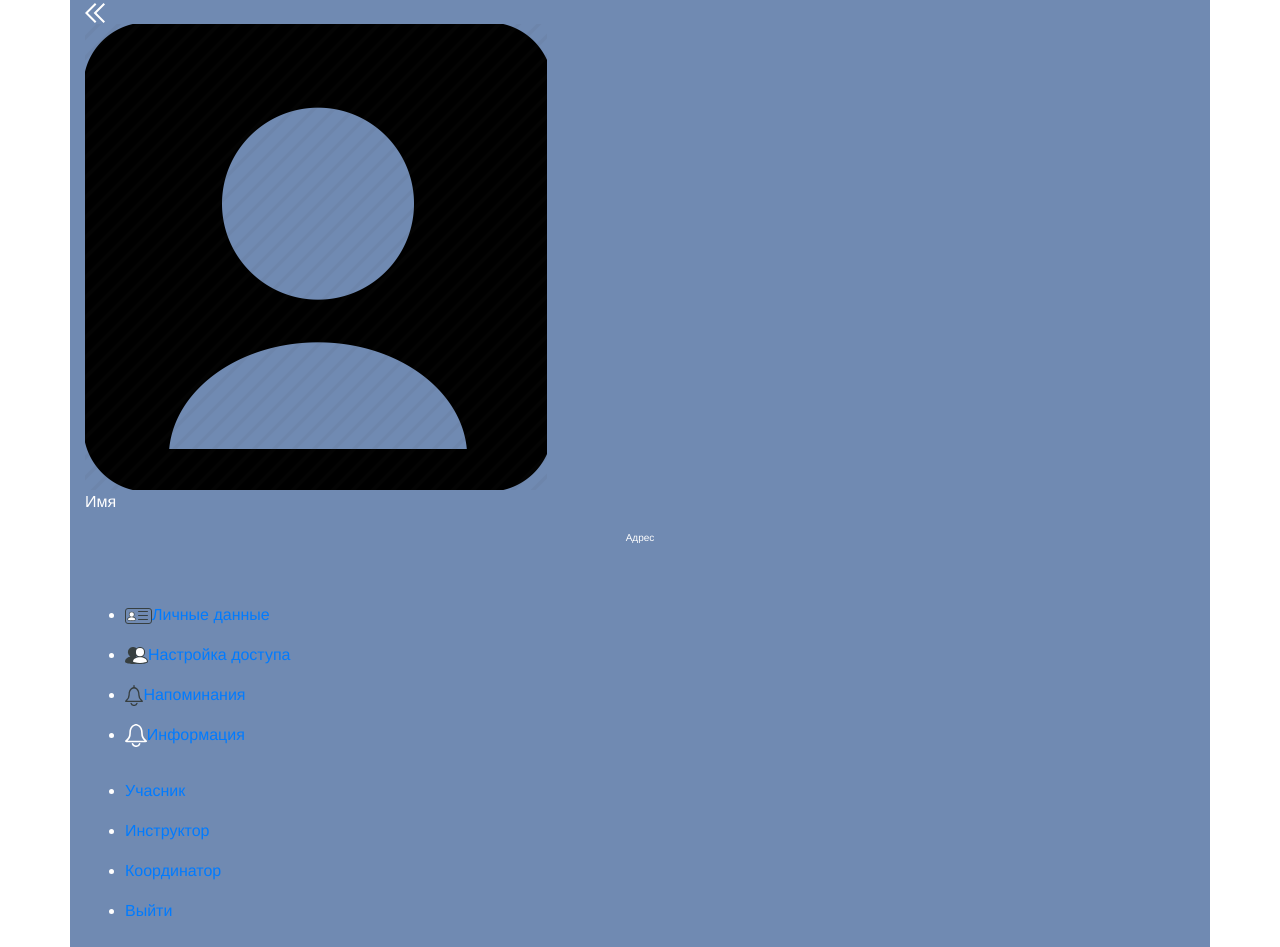
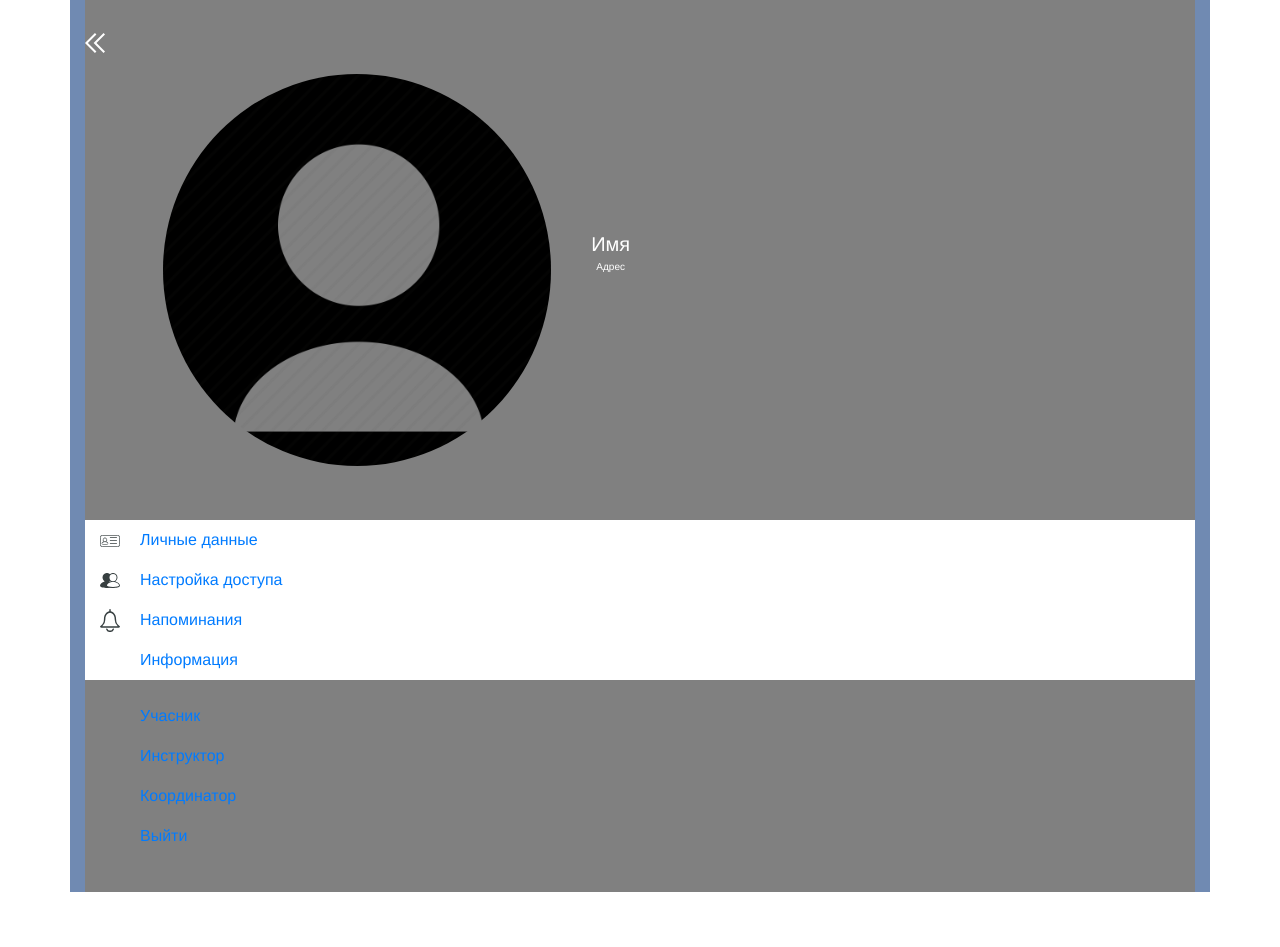
Before and after one commit to sashap3joke/duu, a website: page side-menu.html in a window 1280 px wide. After the commit the page ends 892 px from the top, so only its background shows below. Drawn offline with nearby package versions, Linux system fonts and the light colour scheme; a web font is replaced by a local one.

Commit message:
Update my.css

```diff
--- a/src/my.css
+++ b/src/my.css
@@ -4,24 +4,80 @@ hr {
   color: red;
   height: 2px;
 }
-.person{
+
+.person {
   width: 40%;
 }
+
+.person__main {
+  width: 70%;
+  display: flex;
+  align-items: center;
+}
+
 .person__img {
   margin: 20px 0px 0px 0px;
   border-radius: 50%;
   width: 100%;
   display: block;
 }
+
+.menu__list {
+  padding: 20px 0;
+}
+
+.person__img__main {
+  margin: 20px 40px 0px 10%;
+  border-radius: 50%;
+  width: 50%;
+  display: block;
+}
+
 .name {
-font-size: 20px;
-margin-bottom: 0%;
-text-align: center;
+  font-size: 15px;
+  margin-bottom: 0%;
+  text-align: center;
 }
+
+.name_main {
+  font-size: 20px;
+  margin-bottom: 0%;
+  text-align: center;
+}
+
 .adress {
   font-size: 10px;
   text-align: center;
 }
+
+.expended-menu {
+  background-color: #fff;
+  width: 100%;
+  left: 0;
+  list-style-type: none;
+  padding-left: 5px;
+}
+
+.side-menu-img {
+  width: 50px;
+  padding: 0 20px 0 10px;
+}
+
+.main-menu {
+  min-height: 100vh;
+  width: 100%;
+  height: 100%;
+  background-color: grey;
+  left: 0;
+  top: 0;
+  padding: 30px 0 0 0px;
+}
+.main-menu_links{
+  list-style-type: none;
+padding-left: 55px;
+color: white;
+}
+
 .side-menu {
   position: fixed;
   width: 40%;
@@ -32,6 +88,7 @@ text-align: center;
   z-index: 10;
   padding: 30px 0 0 15px;
 }
+
 .menu-burger {
   position: relative;
   z-index: 100;
```
